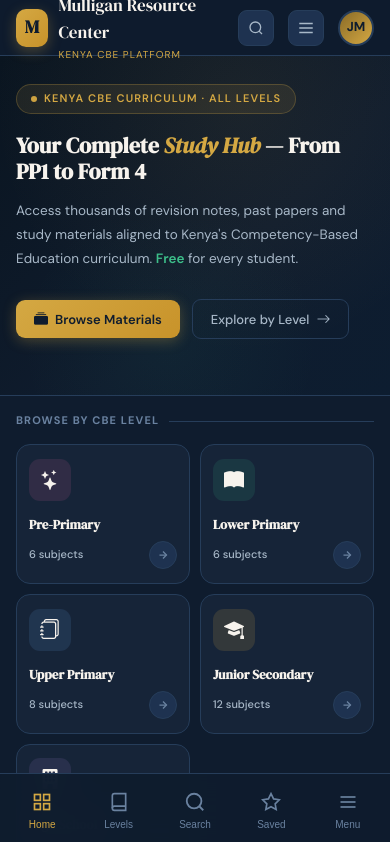
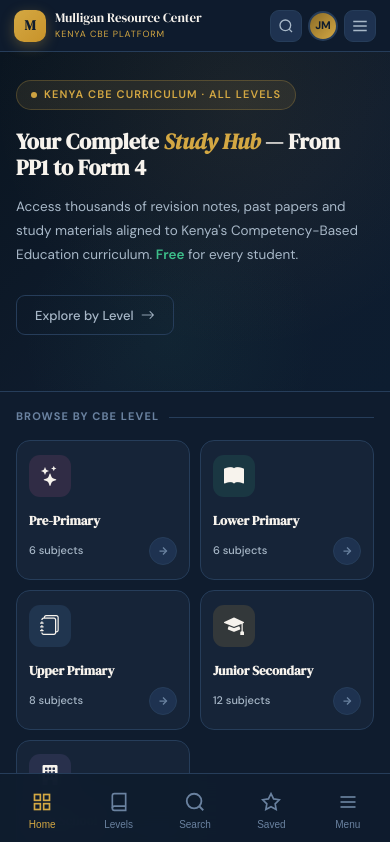
Before and after one commit to ChadMulligan5/mulligan-resources, a React (Create React App) app: page / in a window 390 px wide. Shown: the top 842 px of the page. Built offline with nearby package versions, Linux system fonts and the light colour scheme.

Commit message:
Mulligan Resource Topbar update

```diff
--- /dev/null
+++ b/src/components/Topbar.css
@@ -0,0 +1,95 @@
+/* ── Topbar mobile reorganization ─────────────────────────────── */
+
+/* Keep logo on one line; let text shrink if needed */
+.logo {
+  min-width: 0;          /* allow flex shrink */
+  flex-shrink: 1;
+}
+
+.logo-text-wrap {
+  min-width: 0;
+}
+
+.logo-text {
+  white-space: nowrap;
+  overflow: hidden;
+  text-overflow: ellipsis;
+}
+
+.logo-sub {
+  white-space: nowrap;
+}
+
+/* Mobile avatar — shown only on mobile between search & hamburger */
+.mob-avatar {
+  display: none;
+}
+
+@media (max-width: 768px) {
+
+  .topbar {
+    padding: 0 14px;
+    height: 52px;         /* tighter than desktop — was likely ~60-64px */
+    gap: 0;
+  }
+
+  /* Single-row logo: icon + text side by side, no wrapping */
+  .logo {
+    display: flex;
+    align-items: center;
+    gap: 9px;
+    flex-shrink: 1;
+    min-width: 0;
+  }
+
+  .logo-icon {
+    width: 32px;
+    height: 32px;
+    font-size: 14px;
+    flex-shrink: 0;
+  }
+
+  .logo-text {
+    font-size: 13px;      /* fits on one line at 375px+ */
+    line-height: 1.2;
+  }
+
+  .logo-sub {
+    font-size: 9px;
+    margin-top: 1px;
+  }
+
+  /* Hide desktop search bar */
+  .topbar-center {
+    display: none;
+  }
+
+  /* Right cluster: tighten gaps, show mobile avatar */
+  .topbar-right {
+    gap: 6px;
+    flex-shrink: 0;
+  }
+
+  /* Show avatar between search and hamburger on mobile */
+  .mob-avatar {
+    display: flex;
+    width: 30px;
+    height: 30px;
+    font-size: 11px;
+  }
+
+  /* Hide desktop-only elements */
+  .nav-link,
+  .notif-btn,
+  .btn-primary,
+  .topbar-right .avatar:not(.mob-avatar) {
+    display: none !important;
+  }
+
+  /* Slightly smaller icon buttons */
+  .mob-search-btn,
+  .hamburger-btn {
+    width: 32px;
+    height: 32px;
+  }
+}
--- a/src/components/Topbar.jsx
+++ b/src/components/Topbar.jsx
@@ -1,16 +1,20 @@
 import React from 'react';
+import './Topbar.css';
 
 export default function Topbar({ onHamburger, onMobSearch }) {
   return (
     <header className="topbar">
+
+      {/* ── Logo ── */}
       <a href="/" className="logo">
         <div className="logo-icon">M</div>
-        <div>
+        <div className="logo-text-wrap">
           <div className="logo-text">Mulligan Resource Center</div>
           <div className="logo-sub">Kenya CBE Platform</div>
         </div>
       </a>
 
+      {/* ── Desktop search bar (hidden on mobile) ── */}
       <div className="topbar-center">
         <div className="search-wrap">
           <svg className="search-icon" width="15" height="15" viewBox="0 0 24 24" fill="none" stroke="currentColor" strokeWidth="2">
@@ -20,20 +24,27 @@
         </div>
       </div>
 
+      {/* ── Right controls ── */}
       <div className="topbar-right">
-        {/* Mobile only */}
+
+        {/* Mobile: search → avatar → hamburger */}
         <button className="mob-search-btn" onClick={onMobSearch} aria-label="Search">
           <svg width="16" height="16" viewBox="0 0 24 24" fill="none" stroke="currentColor" strokeWidth="2">
             <circle cx="11" cy="11" r="8"/><line x1="21" y1="21" x2="16.65" y2="16.65"/>
           </svg>
         </button>
+
+        <div className="avatar mob-avatar">JM</div>
+
         <button className="hamburger-btn" onClick={onHamburger} aria-label="Menu">
           <svg width="18" height="18" viewBox="0 0 24 24" fill="none" stroke="currentColor" strokeWidth="2">
-            <line x1="3" y1="6" x2="21" y2="6"/><line x1="3" y1="12" x2="21" y2="12"/><line x1="3" y1="18" x2="21" y2="18"/>
+            <line x1="3" y1="6" x2="21" y2="6"/>
+            <line x1="3" y1="12" x2="21" y2="12"/>
+            <line x1="3" y1="18" x2="21" y2="18"/>
           </svg>
         </button>
 
-        {/* Desktop */}
+        {/* Desktop only */}
         <button className="nav-link">Browse</button>
         <button className="nav-link">Subjects</button>
         <button className="nav-link">Exams</button>
@@ -52,6 +63,7 @@
           </svg>
           Sign In
         </button>
+
       </div>
     </header>
   );
```
